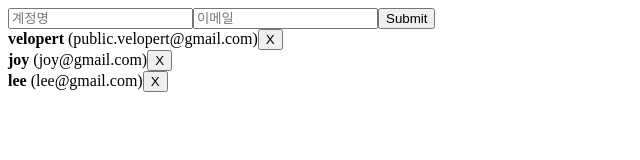
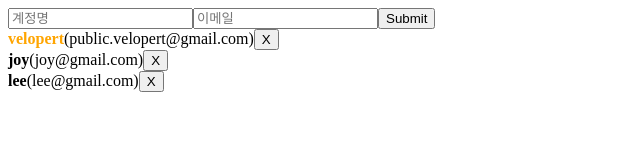
Before and after one commit to joyact/react-study, a React (Create React App) app: page / in a window 1280 px wide. Shown: the top 160 px of the page, without its empty margins (0-640 px from the left). Built offline with nearby package versions, Linux system fonts and the light colour scheme.

Commit message:
15. 배열에 항목 수정하기

```diff
--- a/src/App.js
+++ b/src/App.js
@@ -15,16 +15,19 @@ function App() {
       id: 1,
       username: 'velopert',
       email: 'public.velopert@gmail.com',
+      active: true,
     },
     {
       id: 2,
       username: 'joy',
       email: 'joy@gmail.com',
+      active: false,
     },
     {
       id: 3,
       username: 'lee',
       email: 'lee@gmail.com',
+      active: false,
     },
   ]);
 
@@ -65,6 +68,14 @@ function App() {
     setList(list.filter((user) => user.id !== id));
   };
 
+  const handleToggle = (id) => {
+    setList(
+      list.map((user) =>
+        user.id === id ? { ...user, active: !user.active } : user
+      )
+    );
+  };
+
   return (
     <>
       <NewUser
@@ -73,7 +84,7 @@ function App() {
         onChange={handleChange}
         onCreate={handleCreate}
       />
-      <UserList list={list} onRemove={handleRemove} />
+      <UserList list={list} onRemove={handleRemove} onToggle={handleToggle} />
     </>
   );
 }
--- a/src/components/UserList.js
+++ b/src/components/UserList.js
@@ -1,20 +1,34 @@
 import React from 'react';
 
-function User({ user, onRemove }) {
-  const { username, email, id } = user;
+function User({ user, onRemove, onToggle }) {
+  const { username, email, id, active } = user;
   return (
     <div>
-      <b>{username}</b> <span>({email})</span>
+      <b
+        style={{
+          color: active ? 'orange' : 'black',
+          cursor: 'pointer',
+        }}
+        onClick={() => onToggle(id)}
+      >
+        {username}
+      </b>
+      <span>({email})</span>
       <button onClick={() => onRemove(id)}>X</button>
     </div>
   );
 }
 
-function UserList({ list, onRemove }) {
+function UserList({ list, onRemove, onToggle }) {
   return (
     <div>
       {list.map((user) => (
-        <User user={user} key={user.id} onRemove={onRemove} />
+        <User
+          user={user}
+          key={user.id}
+          onRemove={onRemove}
+          onToggle={onToggle}
+        />
       ))}
     </div>
   );
```
